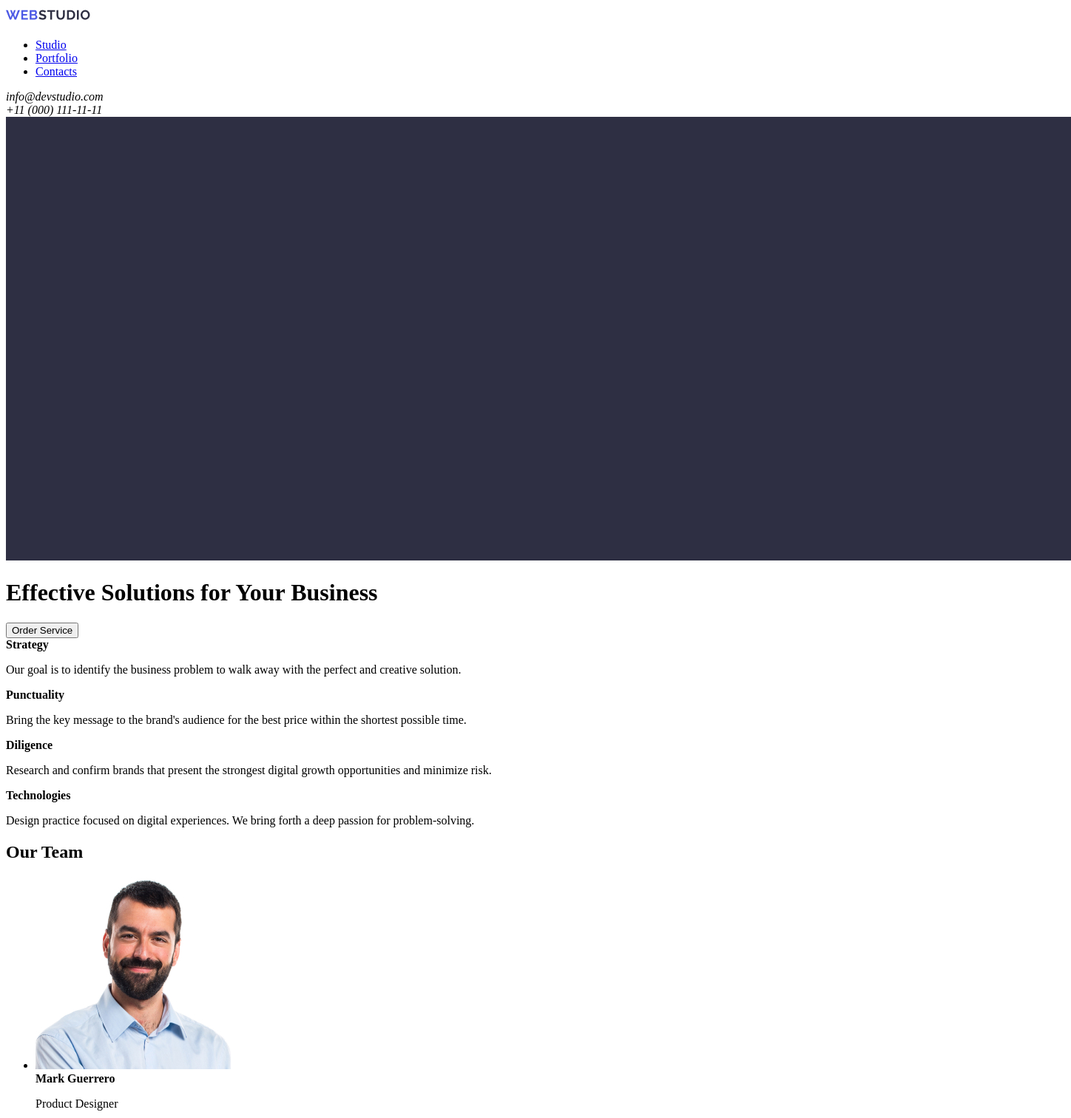
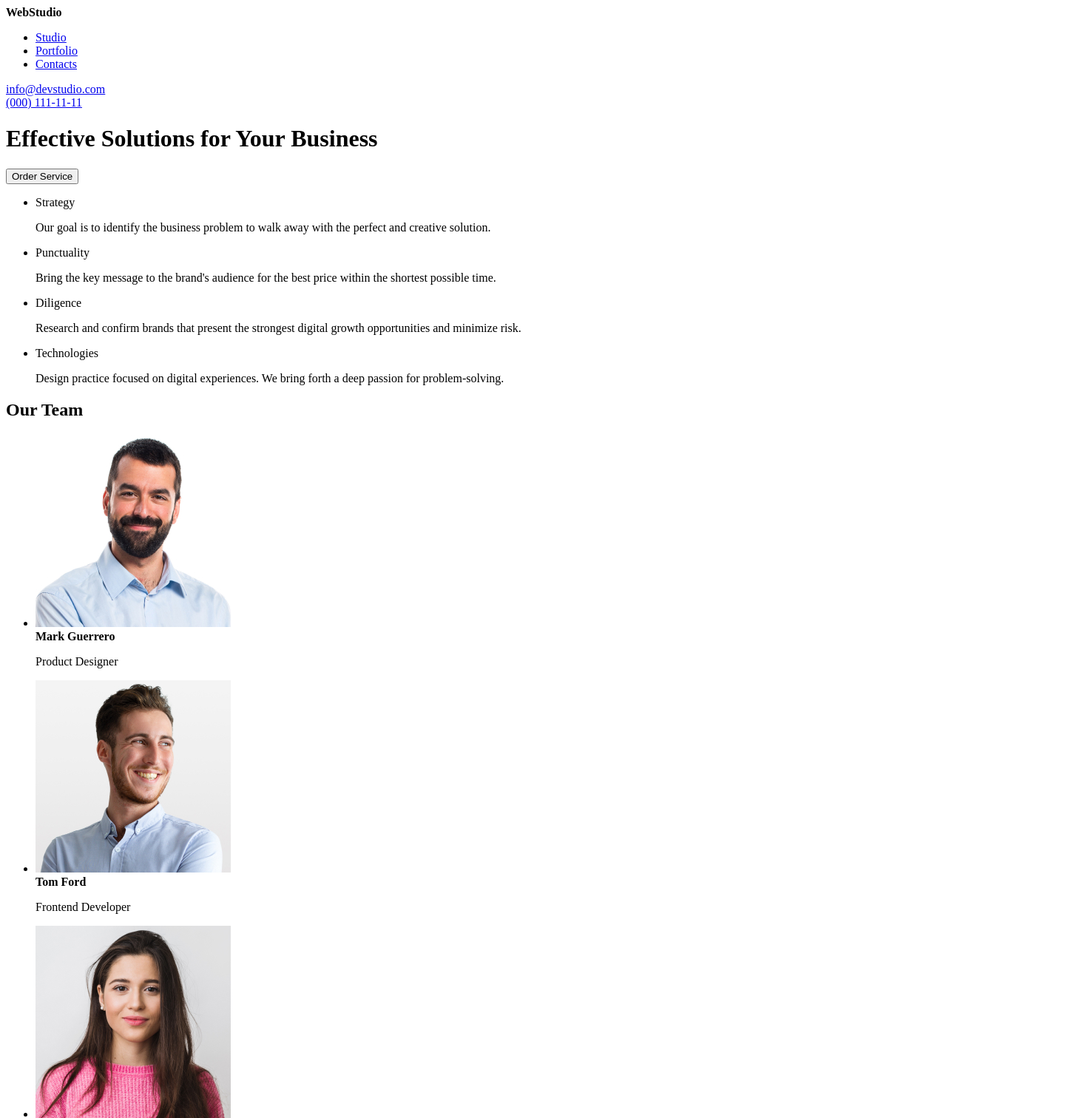
Before and after one commit to emrekzr/goit-markup-hw-05, a plain HTML site: page index.html in a window 1280 px wide. Shown: the top 1512 px of the page at 74% size, 1448 px wide, since content can reach past the window. Drawn offline with Linux system fonts and the light colour scheme.

Commit message:
mail tel img fixed

```diff
--- a/index.html
+++ b/index.html
@@ -5,7 +5,7 @@
   </head>
   <body>
     <header>
-      <a href="#"><img src="images/Logo.jpg" alt="WEBSTUDIO" /></a>
+      <strong>WebStudio</strong>
       <nav>
         <ul>
           <li><a href="#">Studio</a></li>
@@ -14,51 +14,43 @@
         </ul>
       </nav>
       <section>
-        <address>
-          info@devstudio.com<br />
-          +11 (000) 111-11-11
-        </address>
+        <a href="mailto:someone@example.com">info@devstudio.com</a><br />
+        <a href="tel:(000) 111-11-11">(000) 111-11-11</a>
       </section>
     </header>
     <main>
-      <section>
-        <img
-          src="images/Dark-bg.jpg"
-          alt="main pic"
-          height="600"
-          width="1440"
-        />
-      </section>
       <h1>Effective Solutions for Your Business</h1>
       <button type="button">Order Service</button>
       <section>
-        <b>Strategy</b>
+        <ul>
+          <li>Strategy</li>
           <p>
             Our goal is to identify the business problem to walk away with the
             perfect and creative solution.
           </p>
-        <b>Punctuality</b>
+          <li>Punctuality</li>
           <p>
             Bring the key message to the brand's audience for the best price
             within the shortest possible time.
           </p>
-        <b>Diligence</b>
+          <li>Diligence</li>
           <p>
-          Research and confirm brands that present the strongest digital growth
-          opportunities and minimize risk.
+            Research and confirm brands that present the strongest digital
+            growth opportunities and minimize risk.
           </p>
-        <b>Technologies</b>
+          <li>Technologies</li>
           <p>
-          Design practice focused on digital experiences. We bring forth a deep
-          passion for problem-solving.
+            Design practice focused on digital experiences. We bring forth a
+            deep passion for problem-solving.
           </p>
+        </ul>
       </section>
       <section>
         <h2>Our Team</h2>
         <ul>
           <li>
             <img
-              src="images/Mark.jpg"
+              src="images/mark.jpg"
               width="264px"
               alt="Mark Guerrero"
             /><br />
@@ -81,7 +73,7 @@
           </li>
           <li>
             <img
-              src="images/Daniel.jpg"
+              src="images/daniel.jpg"
               width="264px"
               alt="Daniel Wilson"
             /><br />
@@ -93,7 +85,7 @@
     </main>
     <footer>
       <section>
-        <img src="images/Logo.jpg" width="71px" />
+        <strong>WebStudio</strong>
         <p>
           Increase the flow of customers and sales for your business with
           digital marketing & growth solutions.
```
Lines whose indentation alone changed are shown as unchanged.
